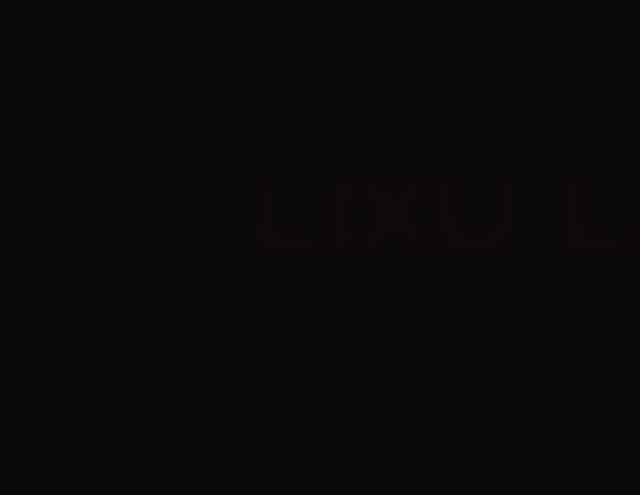
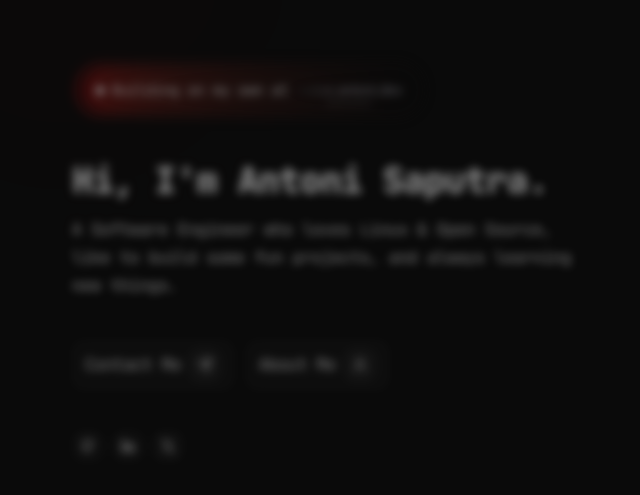
Before and after one commit to luxuling/antonisaputra.my.id, a Next.js app: page / in a window 1280 px wide. Shown: the part 179-674 px from the top of the page, without its empty margins (88-728 px from the left). Built offline with nearby package versions, Linux system fonts and the light colour scheme; no server answers; a web font is replaced by a local one.

Commit message:
feat: add social links

```diff
--- a/app/loading.tsx
+++ b/app/loading.tsx
@@ -27,7 +27,7 @@ export default function Loading({ children }: LoadingProps) {
       } else {
         setTimeout(() => {
           setIsLoading(false);
-        }, 1000);
+        }, 500);
         clearInterval(interval);
       }
     }, 10);
--- a/src/components/button.tsx
+++ b/src/components/button.tsx
@@ -1,4 +1,5 @@
 import Link from 'next/link';
+import { HTMLAttributeAnchorTarget } from 'react';
 import { cva, VariantProps } from 'class-variance-authority';
 
 import { cn } from '@/lib/utils';
@@ -28,6 +29,7 @@ interface ButtonProps
   href?: string;
   variant?: VariantProps<typeof buttonVariant>['variant'];
   className?: string;
+  target?: HTMLAttributeAnchorTarget;
 }
 
 export default function Button({
--- /dev/null
+++ b/src/components/core/tooltip.tsx
@@ -0,0 +1,63 @@
+import { useEffect, useRef } from 'react';
+import { motion, useAnimate, AnimatePresence } from 'motion/react';
+
+interface TooltipProps {
+  children: React.ReactNode;
+  tooltip: React.ReactNode;
+}
+
+const initialTooltip = {
+  scale: 0,
+  top: 'calc(var(--spacing) * 5)',
+};
+
+export const Tooltip = ({ children, tooltip }: TooltipProps) => {
+  const [scope, animate] = useAnimate();
+  const hoverTarget = useRef<HTMLDivElement>(null);
+
+  useEffect(() => {
+    if (!hoverTarget.current) return;
+
+    const handleMouseEnter = () => {
+      animate(
+        scope.current,
+        {
+          opacity: 1,
+          scale: 1,
+          top: 'calc(var(--spacing) * -10)',
+        },
+        { duration: 0.2, delay: 0.3 }
+      );
+    };
+
+    const handleMouseLeave = () => {
+      animate(scope.current, initialTooltip, { duration: 0.2 });
+    };
+
+    const target = hoverTarget.current;
+    target.addEventListener('mouseenter', handleMouseEnter);
+    target.addEventListener('mouseleave', handleMouseLeave);
+
+    return () => {
+      target.removeEventListener('mouseenter', handleMouseEnter);
+      target.removeEventListener('mouseleave', handleMouseLeave);
+    };
+  }, [animate, scope]);
+
+  return (
+    <div className="relative">
+      <motion.div ref={hoverTarget} className="relative z-50">
+        {children}
+      </motion.div>
+      <AnimatePresence>
+        <motion.div
+          ref={scope}
+          initial={initialTooltip}
+          className="from-accent/40 to-background text-foreground absolute -top-10 left-1/2 z-40 inline w-fit -translate-x-1/2 overflow-hidden rounded-lg bg-linear-to-b px-3 py-1.5 text-sm font-normal whitespace-normal"
+        >
+          {tooltip}
+        </motion.div>
+      </AnimatePresence>
+    </div>
+  );
+};
--- /dev/null
+++ b/src/components/icons/x-icon.tsx
@@ -0,0 +1,19 @@
+interface XIconProps extends React.SVGProps<SVGSVGElement> {}
+
+const XIcon = ({ ...props }: XIconProps) => (
+  <svg
+    xmlns="http://www.w3.org/2000/svg"
+    width="24"
+    height="24"
+    fill="none"
+    viewBox="0 0 24 24"
+    {...props}
+  >
+    <path
+      fill="currentColor"
+      d="m.058 1 9.267 12.39L0 23.462h2.099l8.163-8.82 6.596 8.82H24l-9.788-13.087L22.892 1h-2.1l-7.517 8.122L7.2 1zm3.087 1.546h3.28l14.488 19.37h-3.28L3.145 2.547Z"
+    ></path>
+  </svg>
+);
+
+export default XIcon;
--- a/src/lib/config.ts
+++ b/src/lib/config.ts
@@ -6,6 +6,7 @@ export const SITE_CONFIG = {
   githubUrl: process.env.NEXT_PUBLIC_GITHUB_URL || '',
   linkedinUrl: process.env.NEXT_PUBLIC_LINKEDIN_URL || '',
   threadUrl: process.env.NEXT_PUBLIC_THREAD_URL || '',
+  xUrl: process.env.NEXT_PUBLIC_X_URL || '',
 };
 
 export const NAVIGATION_PATHS = {
--- /dev/null
+++ b/src/sections/home/hero/components/social-links.tsx
@@ -0,0 +1,43 @@
+import { Github, Linkedin } from 'lucide-react';
+
+import { cn } from '@/lib/utils';
+import Button from '@/components/button';
+import { SITE_CONFIG } from '@/lib/config';
+import XIcon from '@/components/icons/x-icon';
+import { Tooltip } from '@/components/core/tooltip';
+
+interface SocialLinksProps {
+  className?: string;
+}
+
+const SOCIALS = [
+  {
+    icon: <Github size={14} />,
+    link: SITE_CONFIG.githubUrl,
+    label: 'GitHub',
+  },
+  {
+    icon: <Linkedin size={14} />,
+    link: SITE_CONFIG.linkedinUrl,
+    label: 'LinkedIn',
+  },
+  {
+    icon: <XIcon width={14} height={14} />,
+    link: SITE_CONFIG.xUrl,
+    label: 'X',
+  },
+];
+
+export const SocialLinks = ({ className }: SocialLinksProps) => {
+  return (
+    <div className={cn('flex flex-row gap-2', className)}>
+      {SOCIALS.map((social, index) => (
+        <Tooltip key={index} tooltip={social.label}>
+          <Button variant="icon" href={social.link} target="_blank">
+            {social.icon}
+          </Button>
+        </Tooltip>
+      ))}
+    </div>
+  );
+};
--- a/src/sections/home/hero/index.tsx
+++ b/src/sections/home/hero/index.tsx
@@ -9,8 +9,8 @@ import { NAVIGATION_PATHS } from '@/lib/config';
 import Typography from '@/components/typography';
 import { TextLoop } from '@/components/core/text-loop';
 
+import { SocialLinks } from './components/social-links';
 import CurrentProject from './components/current-project';
-
 export default function HomeHero() {
   return (
     <Container className="relative flex min-h-screen flex-col justify-center gap-10 pt-20">
@@ -75,6 +75,7 @@ export default function HomeHero() {
           </Button>
         </Button>
       </div>
+      <SocialLinks />
     </Container>
   );
 }
```
